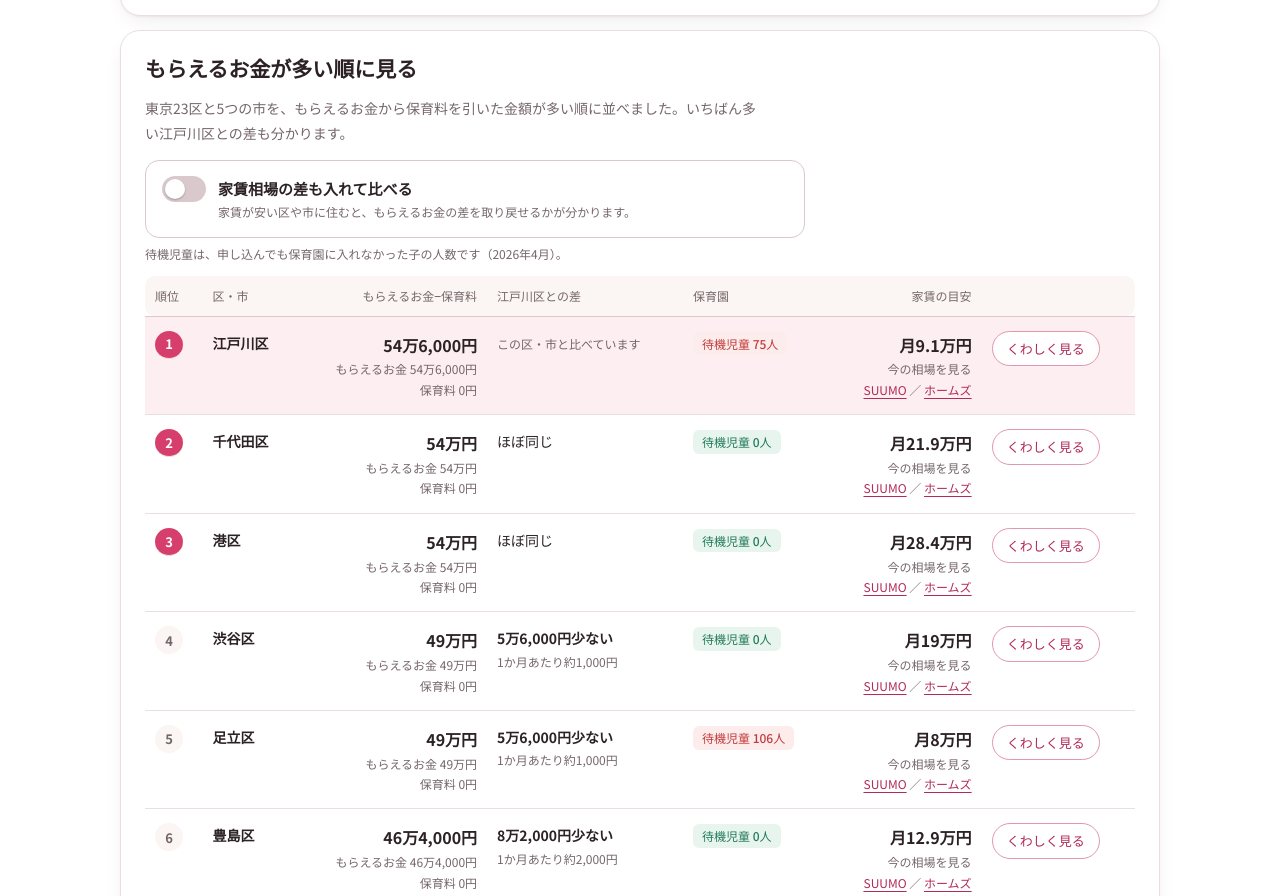
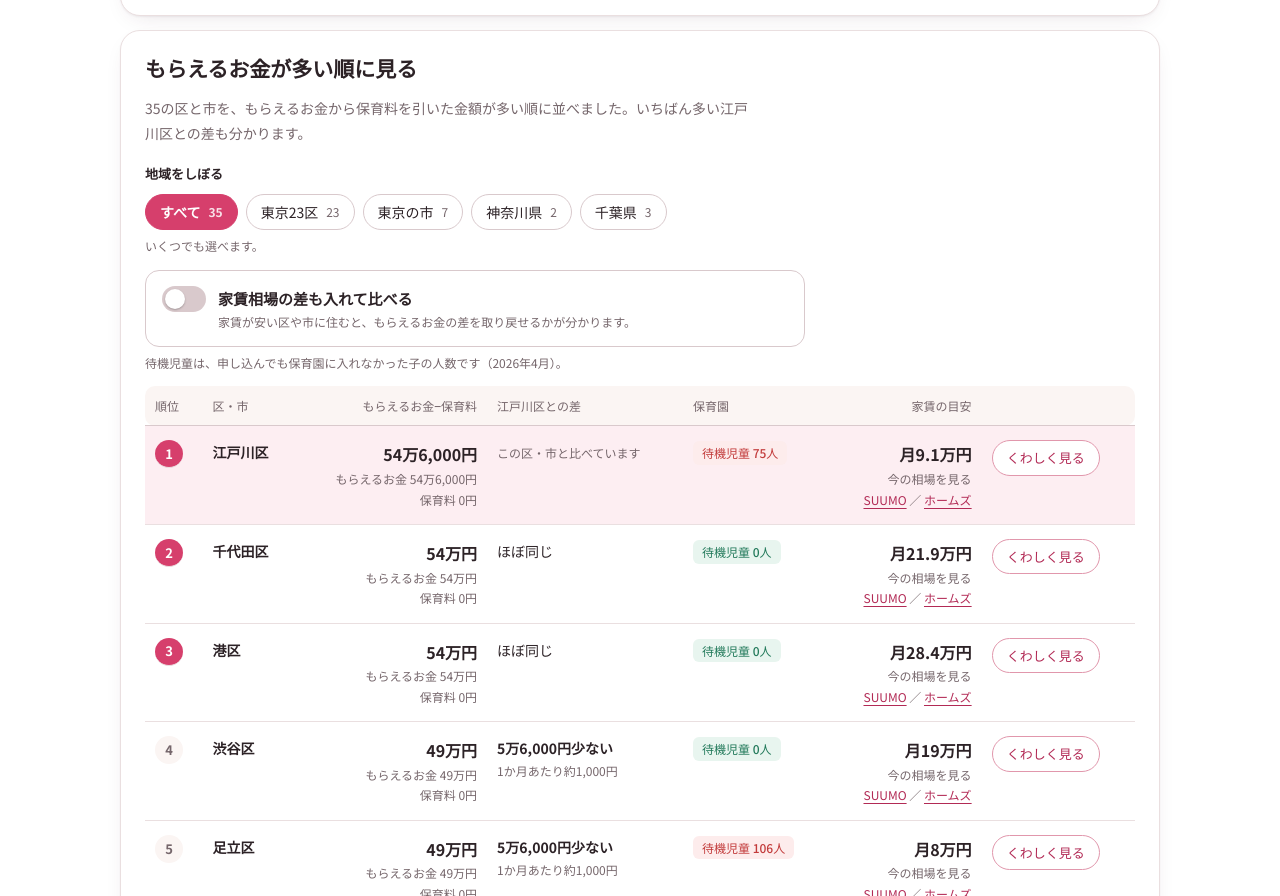
Before and after one commit to reytakahashi/kosodate-machi-shisan, a plain HTML site: page index.html in a window 1280 px wide. Shown: the part 1586-2482 px from the top of the page. Drawn offline with Linux system fonts and the light colour scheme; a web font is replaced by a local one.

Commit message:
順位の表に、地域をしぼるボタンを追加
Co-Authored-By: Claude Fable 5.2 <noreply@anthropic.com>
Claude-Session: https://claude.ai/code/session_014wDQZZ6ucaYuDtkomNt411

```diff
--- a/assets/site.css
+++ b/assets/site.css
@@ -210,6 +210,16 @@ ol.todo li::before{content:counter(todo);position:absolute;left:14px;top:13px;wi
   .it.sum .w,.it.total .w{display:none}
 }
 
+.areabox{margin:16px 0 6px}
+.areabox .t{font-size:13px;font-weight:700;color:var(--ink);margin-bottom:8px}
+.areabox .chips{display:flex;flex-wrap:wrap;gap:8px;margin-bottom:6px}
+.chip{font:inherit;font-size:14px;line-height:1;display:inline-flex;align-items:center;gap:8px;padding:10px 14px;border:1.5px solid var(--line-strong);border-radius:999px;background:var(--panel);color:var(--ink);cursor:pointer}
+.chip span{font-size:12px;color:var(--sub);font-variant-numeric:tabular-nums}
+.chip:hover{border-color:var(--accent)}
+.chip.on{border-color:var(--accent);background:var(--accent);color:var(--accent-ink);font-weight:700}
+.chip.on span{color:var(--accent-ink);opacity:.85}
+.chip:focus-visible{outline:2px solid var(--accent);outline-offset:2px}
+
 /* 記事ページ */
 .art{max-width:780px;margin:0 auto;padding:28px 20px 64px}
 .crumb{font-size:12px;color:var(--sub);margin-bottom:14px}
--- a/index.html
+++ b/index.html
@@ -225,6 +225,16 @@ ol.todo li::before{content:counter(todo);position:absolute;left:14px;top:13px;wi
   .it.sum .w,.it.total .w{display:none}
 }
 
+.areabox{margin:16px 0 6px}
+.areabox .t{font-size:13px;font-weight:700;color:var(--ink);margin-bottom:8px}
+.areabox .chips{display:flex;flex-wrap:wrap;gap:8px;margin-bottom:6px}
+.chip{font:inherit;font-size:14px;line-height:1;display:inline-flex;align-items:center;gap:8px;padding:10px 14px;border:1.5px solid var(--line-strong);border-radius:999px;background:var(--panel);color:var(--ink);cursor:pointer}
+.chip span{font-size:12px;color:var(--sub);font-variant-numeric:tabular-nums}
+.chip:hover{border-color:var(--accent)}
+.chip.on{border-color:var(--accent);background:var(--accent);color:var(--accent-ink);font-weight:700}
+.chip.on span{color:var(--accent-ink);opacity:.85}
+.chip:focus-visible{outline:2px solid var(--accent);outline-offset:2px}
+
 .machilist{display:flex;flex-wrap:wrap;gap:8px;margin-top:12px}
 .machilist a{font-size:14px;text-decoration:none;color:var(--ink);border:1px solid var(--line-strong);border-radius:999px;padding:5px 14px;background:var(--panel)}
 .machilist a:hover{border-color:var(--accent);background:var(--accent-weak)}
@@ -383,7 +393,7 @@ function ranking(D, st) {
 </script>
 <script>
 var D = JSON.parse(document.getElementById("data").textContent);
-var S = { open: {}, tab: "kuraberu", current: "other", target: "shinagawa", birthY: 2027, birthM: 6, moveY: 2027, moveM: 1, daycare: "one", birthCost: 650000,
+var S = { area: {}, open: {}, tab: "kuraberu", current: "other", target: "shinagawa", birthY: 2027, birthM: 6, moveY: 2027, moveM: 1, daycare: "one", birthCost: 650000,
   useDirect: false, directShotokuwari: 300000, p1: { work: "salary", amountMan: 600 }, p2: { work: "salary", amountMan: 400 }, openMore: false };
 var TABS = [["kuraberu", "どこに住むか、まだ迷っている", "35の区と市を、もらえるお金で比べます"], ["kimatteiru", "住む区や市は、もう決まっている", "そこでもらえるお金と、申請の期限を確かめます"]];
 var $nav = document.getElementById("nav"), $form = document.getElementById("form"), $main = document.getElementById("main");
@@ -486,7 +496,10 @@ function pickCard(label, r, reason) {
   return '<div class="tile"><div class="sub">' + esc(label) + "</div><strong class=\"pickname\">" + esc(r.mu.name) + '</strong><div class="big">' + man(r.net) + '</div><div class="sub">' + reason + "</div><div style=\"margin-top:6px\">" + waitPill(r.mu) + "</div></div>";
 }
 function viewRanking() {
-  var R = ranking(D, S), base = R.base, top = R.rows[0];
+  var anyArea = AREAS.some(function (a) { return S.area[a[0]]; });
+  var Df = D;
+  if (anyArea) { Df = {}; for (var k in D) Df[k] = D[k]; Df.municipalities = D.municipalities.filter(function (m) { return S.area[areaOf(m)] || m.id === S.current; }); }
+  var R = ranking(Df, S), base = R.base, top = R.rows[0];
   var zero = R.rows.filter(function (r) { return r.mu.waitingChildren.count === 0; });
   var easy = zero[0] === top ? zero[1] : zero[0];
   var outside = R.rows.filter(function (r) { return r.mu.pref !== "東京都"; })[0];
@@ -498,7 +511,7 @@ function viewRanking() {
     + (easy ? pickCard("保育園の待機児童が0人で、お金も多い", easy, "待機児童が0人の区と市の中で、" + (zero[0] === top ? "2番目" : "いちばん") + "多い金額です") : "")
     + (outside ? pickCard("東京都の外でいちばん多い", outside, rentHint(outside, base)) : "")
     + "</div></section>";
-  h += '<section class="panel"><h2>もらえるお金が多い順に見る</h2><p class="lead">東京23区と5つの市を、もらえるお金から保育料を引いた金額が多い順に並べました。' + (base.resident ? "今住んでいる" : "いちばん多い") + esc(base.mu.name) + 'との差も分かります。</p><label class="switch"><input type="checkbox" id="withRent" data-rent' + (S.withRent ? " checked" : "") + '><span class="knob" aria-hidden="true"></span><span><strong>家賃相場の差も入れて比べる</strong><span class="sub">' + (S.withRent ? esc(base.mu.name) + "との家賃相場の差に、計算している月数を掛けて足し引きし、その金額の順に並べています。家賃相場は統計からの推計です。" : "家賃が安い区や市に住むと、もらえるお金の差を取り戻せるかが分かります。") + '</span></span></label><p class="sub" style="margin:6px 0">待機児童は、申し込んでも保育園に入れなかった子の人数です（2026年4月）。</p><div class="tablebox"><table class="rank"><thead><tr><th>順位</th><th>区・市</th><th class="num">もらえるお金−保育料</th><th>' + esc(base.mu.name) + 'との差' + (S.withRent ? "（家賃相場の差込み）" : "") + '</th><th>保育園</th><th class="num">家賃の目安</th><th></th></tr></thead><tbody>';
+  h += '<section class="panel"><h2>もらえるお金が多い順に見る</h2><p class="lead">' + (anyArea ? "選んだ地域の" + R.rows.length + "の区と市" : D.municipalities.length + "の区と市") + 'を、もらえるお金から保育料を引いた金額が多い順に並べました。' + (base.resident ? "今住んでいる" : "いちばん多い") + esc(base.mu.name) + 'との差も分かります。</p>' + areaBox(anyArea) + '<label class="switch"><input type="checkbox" id="withRent" data-rent' + (S.withRent ? " checked" : "") + '><span class="knob" aria-hidden="true"></span><span><strong>家賃相場の差も入れて比べる</strong><span class="sub">' + (S.withRent ? esc(base.mu.name) + "との家賃相場の差に、計算している月数を掛けて足し引きし、その金額の順に並べています。家賃相場は統計からの推計です。" : "家賃が安い区や市に住むと、もらえるお金の差を取り戻せるかが分かります。") + '</span></span></label><p class="sub" style="margin:6px 0">待機児童は、申し込んでも保育園に入れなかった子の人数です（2026年4月）。</p><div class="tablebox"><table class="rank"><thead><tr><th>順位</th><th>区・市</th><th class="num">もらえるお金−保育料</th><th>' + esc(base.mu.name) + 'との差' + (S.withRent ? "（家賃相場の差込み）" : "") + '</th><th>保育園</th><th class="num">家賃の目安</th><th></th></tr></thead><tbody>';
   rows.forEach(function (r) {
     h += '<tr class="' + (r.isBase ? "base" : "") + '"><td><span class="rk' + (r.shown <= 3 ? " top" : "") + '">' + r.shown + "</span></td><td><strong>" + esc(r.mu.name) + '</strong></td><td class="num"><strong>' + man(r.net) + '</strong><div class="sub">もらえるお金 ' + man(r.own) + "<br>保育料 " + man(r.daycare.total) + (S.withRent && !r.isBase ? "<br>家賃相場の差 " + (r.rentSave > 0 ? "＋" : r.rentSave < 0 ? "−" : "") + man(Math.abs(r.rentSave)) : "") + '</div></td><td class="c-diff" data-l="' + esc(base.mu.name) + 'との差">' + (S.withRent ? diffCellRent(r) : diffCell(r, base)) + "</td><td>" + waitPill(r.mu) + "</td>" + rentCell(r.mu)
       + '<td><button class="more" type="button" data-open="' + r.mu.id + '" aria-expanded="' + !!S.open[r.mu.id] + '">' + (S.open[r.mu.id] ? "とじる" : "くわしく見る") + "</button></td></tr>"
@@ -527,6 +540,16 @@ function viewOne() {
   h += "</tbody></table></div>" + remarks(mu) + '<div class="cta" style="margin-top:10px"><a class="btn ghost" href="#kuraberu">ほかの区や市と比べる</a></div></section>';
   h += reportBox(esc(mu.name) + "について");
   return h;
+}
+var AREAS = [["ku", "東京23区"], ["tama", "東京の市"], ["kanagawa", "神奈川県"], ["saitama", "埼玉県"], ["chiba", "千葉県"]];
+function areaOf(m) { return m.pref === "東京都" ? (/区$/.test(m.name) ? "ku" : "tama") : m.pref === "神奈川県" ? "kanagawa" : m.pref === "埼玉県" ? "saitama" : "chiba"; }
+function areaBox(any) {
+  var h = '<div class="areabox" role="group" aria-label="地域をしぼる"><div class="t">地域をしぼる</div><div class="chips"><button type="button" class="chip' + (any ? "" : " on") + '" data-area="all" aria-pressed="' + !any + '">すべて<span>' + D.municipalities.length + "</span></button>";
+  AREAS.forEach(function (a) {
+    var n = D.municipalities.filter(function (m) { return areaOf(m) === a[0]; }).length;
+    if (n) h += '<button type="button" class="chip' + (S.area[a[0]] ? " on" : "") + '" data-area="' + a[0] + '" aria-pressed="' + !!S.area[a[0]] + '">' + a[1] + "<span>" + n + "</span></button>";
+  });
+  return h + '</div><div class="sub">いくつでも選べます。' + (any && S.current !== "other" ? "今住んでいる区や市は、地域の外でも表に残します。" : "") + "</div></div>";
 }
 function render() {
   $nav.innerHTML = TABS.map(function (t) { return '<button role="tab" data-tab="' + t[0] + '" aria-selected="' + (S.tab === t[0]) + '"><strong>' + t[1] + "</strong><span>" + t[2] + "</span></button>"; }).join("");
@@ -557,6 +580,7 @@ document.addEventListener("click", function (e) { var a = e.target.closest("a[da
 $main.addEventListener("change", function (e) { if (e.target.hasAttribute("data-rent")) { S.withRent = e.target.checked; render(); var el = document.getElementById("withRent"); if (el) el.focus(); track("rent", { place: S.withRent ? "on" : "off" }); } });
 $main.addEventListener("click", function (e) { var o = e.target.closest("[data-open]"); if (o) { var id = o.getAttribute("data-open"); S.open[id] = !S.open[id]; render(); var nb = $main.querySelector('[data-open="' + id + '"]'); if (nb) nb.focus(); } });
 document.addEventListener("click", function (e) { var g = e.target.closest("[data-go]"); if (g) { var el = document.getElementById(g.getAttribute("data-go")); if (el) el.scrollIntoView(); } });
+$main.addEventListener("click", function (e) { var c = e.target.closest("[data-area]"); if (c) { var a = c.getAttribute("data-area"); if (a === "all") S.area = {}; else S.area[a] = !S.area[a]; render(); var nb = $main.querySelector('[data-area="' + a + '"]'); if (nb) nb.focus(); } });
 track("view", {});
 </script>
 </body>
```
